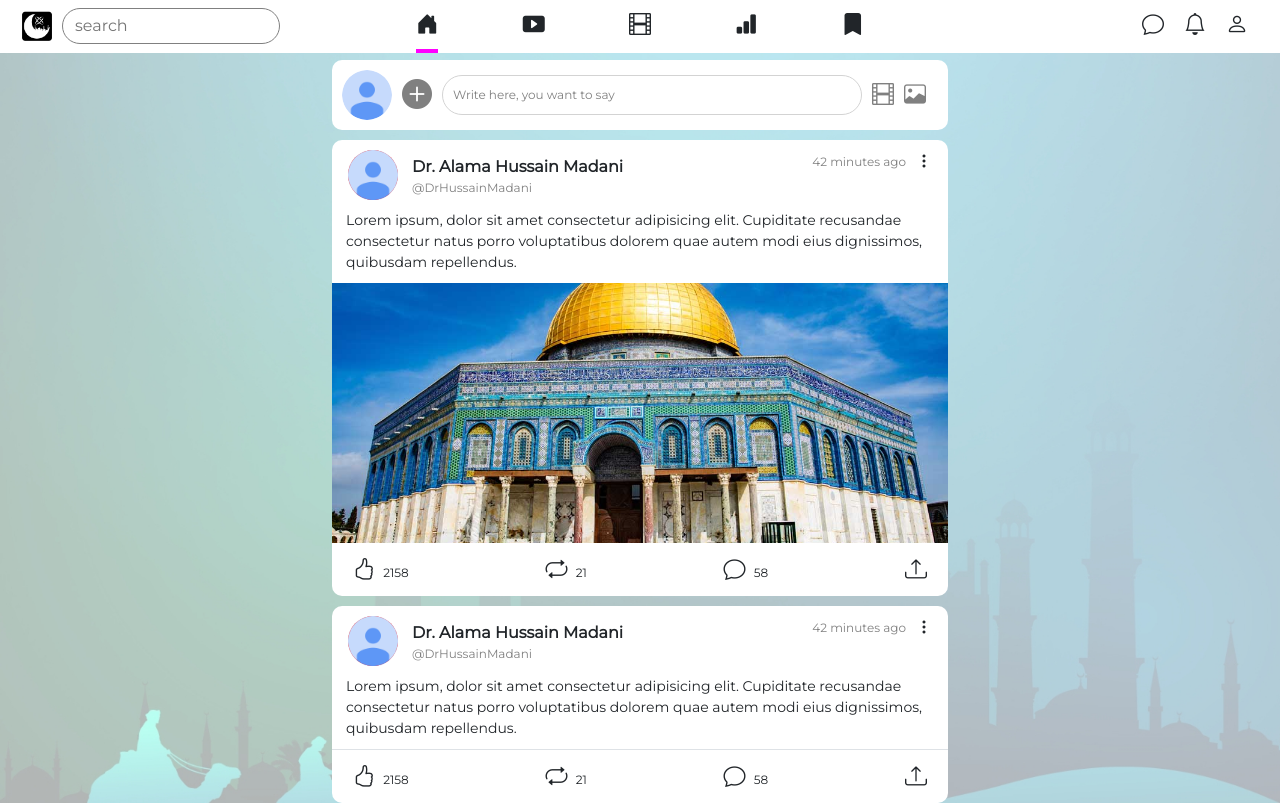
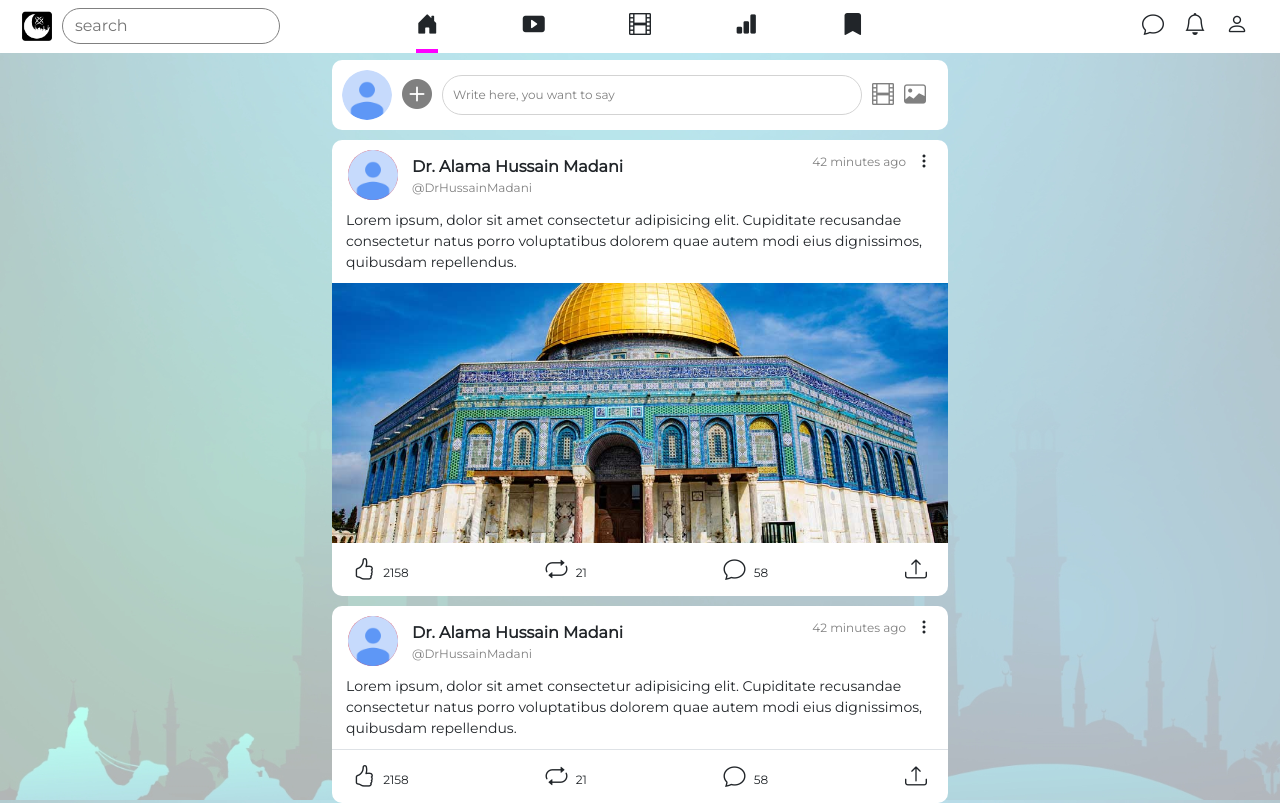
Before and after one commit to MohdBelalNaim/hilallink-front-end, a React (Create React App) app: page /home in a window 1280 px wide. Built offline with nearby package versions, Linux system fonts and the light colour scheme.

Commit message:
changes in bg

```diff
--- a/public/index.html
+++ b/public/index.html
@@ -18,6 +18,12 @@
       *{
         font-family: "Montserrat";
       }
+      body{
+        background-image: url('./hilalbackground.jpg');
+        background-size: cover;
+        background-position: top;
+        background-attachment: fixed;
+      }
     </style>
   </head>
   <body>
--- a/src/assets/css/home.css
+++ b/src/assets/css/home.css
@@ -1,7 +1,3 @@
-.feed-wrapper{
-    background-image: url('../images/hilalbackground.jpg');
-    background-size: cover;
-}
 .post-data-wrapper{
     margin-top: 60px;
     padding: 10px;
```
Also changed, not shown: public/hilalbackground.jpg (added).
